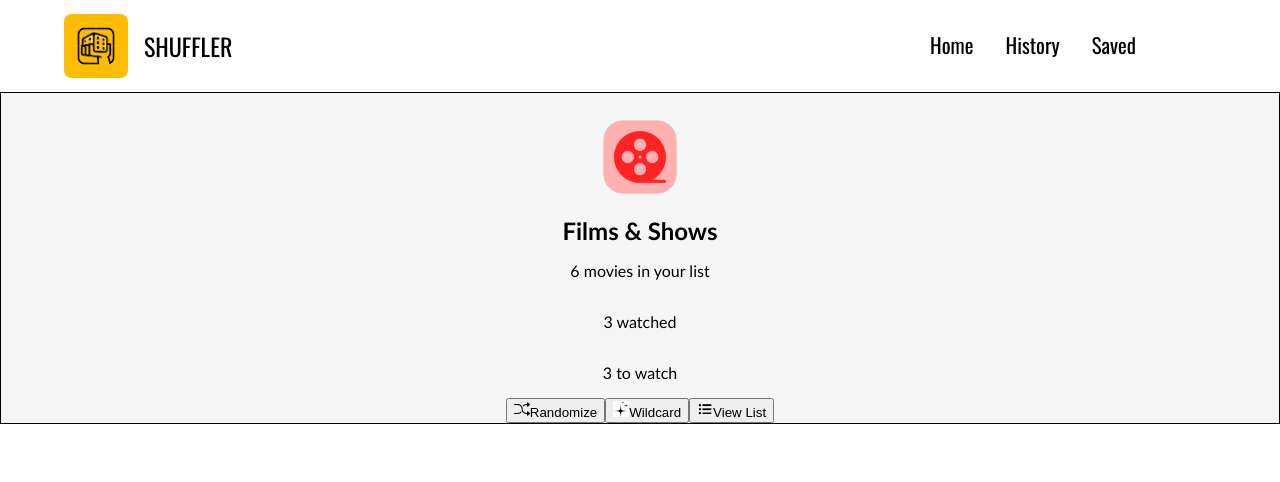
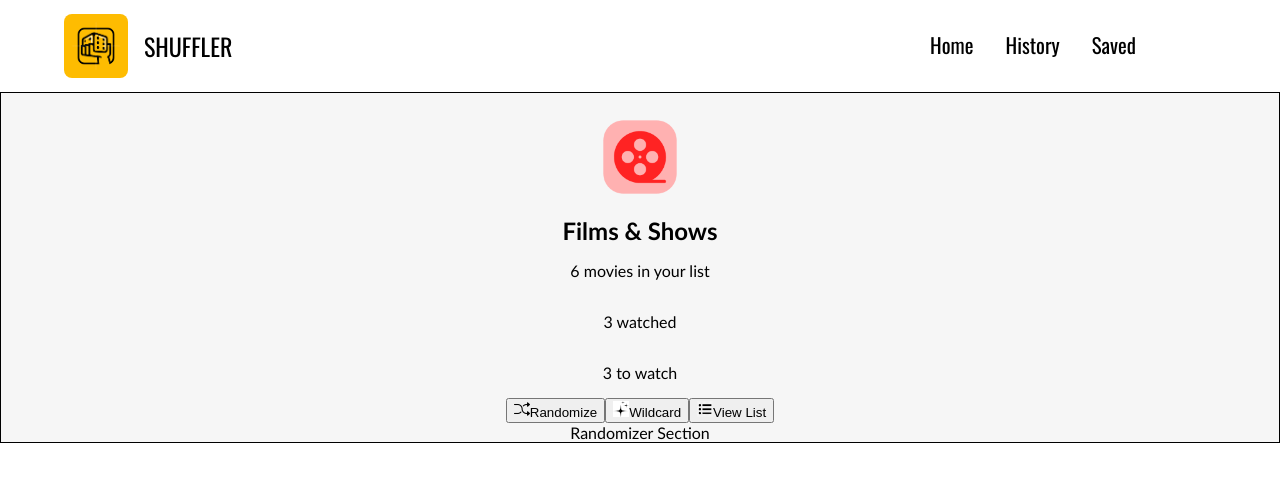
Before and after one commit to swiftybo/shuffler, a React (Vite) app: page /films in a window 1280 px wide. Both pictures are taken after a click on the button "Randomize". Shown: the top 482 px of the page. Built offline with nearby package versions, Linux system fonts and the light colour scheme; no server answers.

Commit message:
randomizer visibility handled with action buttons and content for randomizer section conditionally rendered based on the visibility state of the randomizer section. random int generated in the randomizer section

```diff
--- a/src/components/filmComponents/ActionButtons.jsx
+++ b/src/components/filmComponents/ActionButtons.jsx
@@ -5,11 +5,11 @@ import classes from "./ActionButtons.module.css"
 import { useFilmContext } from "../../store/film-context"
 
 export default function ActionButtons() {
-    const {handleFilmVisibility, handleWildcardVisibility} = useFilmContext()
+    const {handleFilmVisibility, handleWildcardVisibility, handleRandomizerVisibility} = useFilmContext()
 
     return (
         <section >
-            <button className={classes.actionBtn}>
+            <button className={classes.actionBtn} onClick={handleRandomizerVisibility}>
                 <img className={classes.actionBtn__icon} src={randomizerIcon} />
                 Randomize
             </button>
--- /dev/null
+++ b/src/components/filmComponents/RandomizerSection.jsx
@@ -0,0 +1,11 @@
+export default function RandomizerSection({allFilms}) {
+    function pickRandomMovie() {
+        console.log(Math.floor(Math.random() * allFilms.length))
+    }
+
+    pickRandomMovie()
+
+    return (
+        <div>Randomizer Section</div>
+    )
+}
--- a/src/pages/FilmPage.jsx
+++ b/src/pages/FilmPage.jsx
@@ -1,4 +1,5 @@
 import ActionButtons from "../components/filmComponents/ActionButtons";
+import RandomizerSection from "../components/filmComponents/RandomizerSection";
 import FilmsViewerSection from "../components/filmComponents/FilmsViewerSection";
 import WildcardSection from "../components/filmComponents/WildcardSection";
 import CategoryHeader from "../components/generalComponents/CategoryHeader";
@@ -40,6 +41,7 @@ export default function FilmPage() {
       <p>3 watched</p>
       <p>3 to watch</p>
       <ActionButtons />
+      {randomizerVisible && <RandomizerSection allFilms={availableFilms}/>}
       {wildcardVisible && <WildcardSection />}
       {filmsVisible && <FilmsViewerSection fetchingStatus={isFetching} allFilms={availableFilms} error={error} />}
     </main>
```
